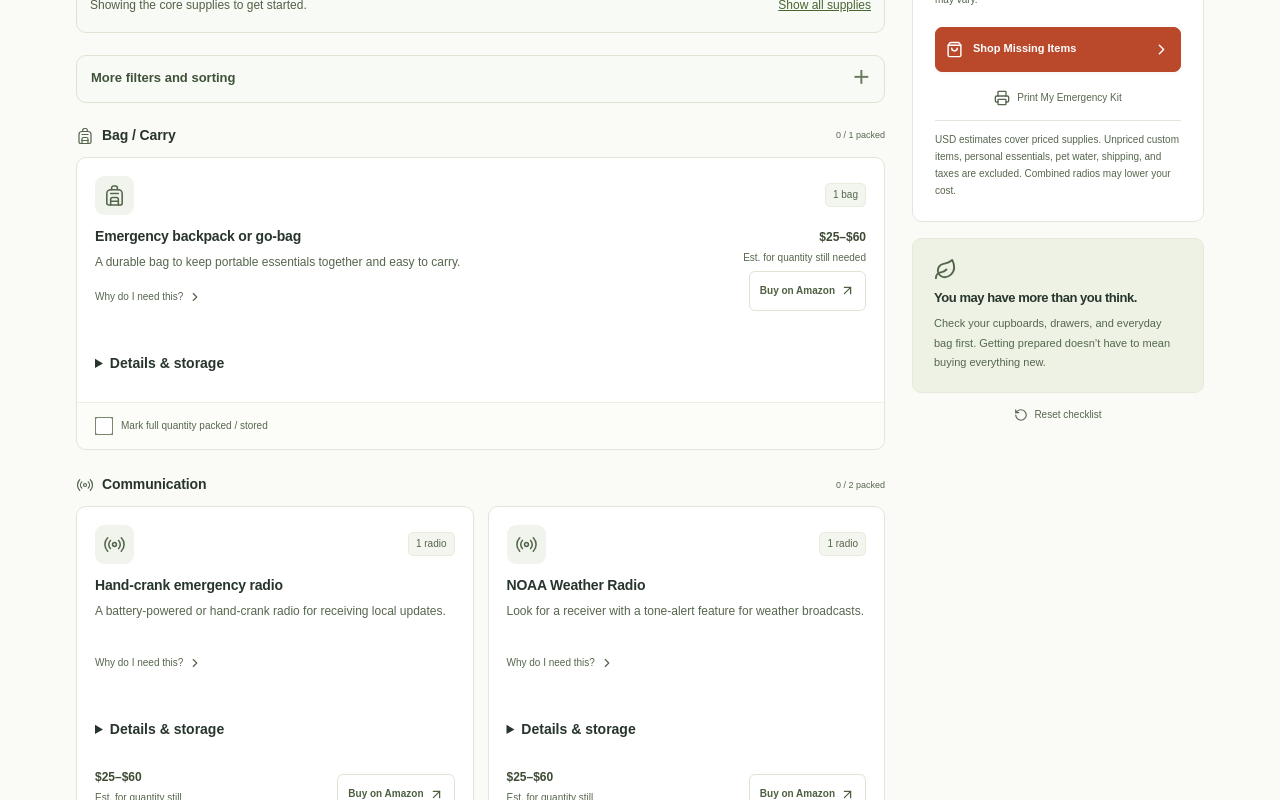
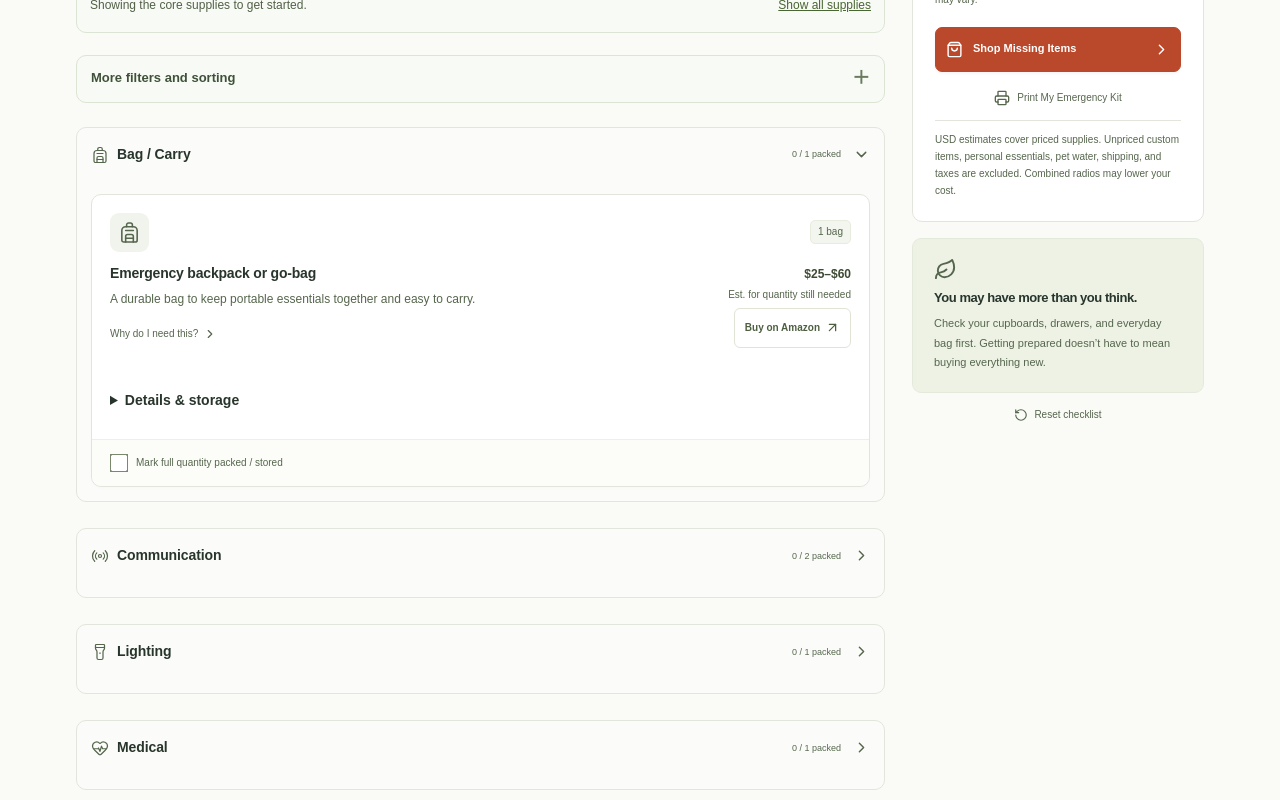
Before and after one commit to confire15/creditcardchris, a Next.js app: page /go-bag in a window 1280 px wide. Shown: the part 1760-2560 px from the top of the page. Built offline with nearby package versions, Linux system fonts and the light colour scheme.

Commit message:
feat: collapse checklist into category accordions

```diff
--- a/src/components/gobag/gobag.module.css
+++ b/src/components/gobag/gobag.module.css
@@ -862,14 +862,25 @@
 }
 .categorySection {
   margin: 0 0 26px;
+  border: 1px solid var(--line);
+  border-radius: 10px;
+  background: #fbfcf9;
+  padding: 0 14px 14px;
 }
 .categoryHeading {
   display: flex;
   gap: 8px;
   align-items: center;
-  margin-bottom: 12px;
-  color: #56664d;
-}
+  min-height: 54px;
+  margin: 0;
+  color: #56664d;
+  cursor: pointer;
+  list-style: none;
+}
+.categoryHeading::-webkit-details-marker { display: none; }
+.categoryChevron { margin-left: 4px; transition: transform 0.2s ease; }
+.categorySection[open] .categoryChevron { transform: rotate(90deg); }
+.categorySection[open] .categoryHeading { margin-bottom: 12px; }
 .categoryHeading h3 {
   font-size: 14px;
   letter-spacing: -0.1px;
--- a/src/components/gobag/gobag.tsx
+++ b/src/components/gobag/gobag.tsx
@@ -125,10 +125,14 @@ function PetEmergencyKit({
   items,
   state,
   toggle,
+  open,
+  onOpenChange,
 }: {
   items: EmergencyItem[];
   state: KitState;
   toggle: (item: EmergencyItem) => void;
+  open?: boolean;
+  onOpenChange?: (open: boolean) => void;
 }) {
   return items.length ? (
     <div className={styles.petSection}>
@@ -143,6 +147,8 @@ function PetEmergencyKit({
         items={items}
         state={state}
         toggle={toggle}
+        open={open}
+        onOpenChange={onOpenChange}
       />
     </div>
   ) : null;
@@ -432,6 +438,7 @@ export default function GoBag() {
   const [priority, setPriority] = useState("All priorities");
   const [placement, setPlacement] = useState("All supplies");
   const [showAllSupplies, setShowAllSupplies] = useState(false);
+  const [expandedCategory, setExpandedCategory] = useState<string | null>(null);
   const [shopOpen, setShopOpen] = useState(false);
   const [resetOpen, setResetOpen] = useState(false);
   const summary = useMemo(() => getSummary(kit.state), [kit.state]);
@@ -481,6 +488,9 @@ export default function GoBag() {
         )
       );
     });
+  const activeCategory = visibleCategories.includes(expandedCategory ?? "")
+    ? expandedCategory
+    : (visibleCategories[0] ?? null);
   const shopTrigger = useRef<HTMLElement | null>(null);
   const resetTrigger = useRef<HTMLElement | null>(null);
   const openShop = () => {
@@ -659,6 +669,8 @@ export default function GoBag() {
                         items={checklistItems.filter((i) => i.category === c)}
                         state={kit.state}
                         toggle={kit.toggle}
+                        open={activeCategory === c}
+                        onOpenChange={(open) => setExpandedCategory(open ? c : null)}
                       />
                     ))}
                     <PetEmergencyKit
@@ -667,6 +679,10 @@ export default function GoBag() {
                       )}
                       state={kit.state}
                       toggle={kit.toggle}
+                      open={activeCategory === "Pet Emergency Kit"}
+                      onOpenChange={(open) =>
+                        setExpandedCategory(open ? "Pet Emergency Kit" : null)
+                      }
                     />
                     {!checklistItems.length && category !== "Personal essentials" && (
                       <div className={styles.empty}>
--- a/src/components/gobag/kit-parts.tsx
+++ b/src/components/gobag/kit-parts.tsx
@@ -513,33 +513,36 @@ export function CategorySection({
   items,
   state,
   toggle,
+  open = false,
+  onOpenChange,
 }: {
   category: string;
   items: EmergencyItem[];
   state: KitState;
   toggle: (item: EmergencyItem) => void;
+  open?: boolean;
+  onOpenChange?: (open: boolean) => void;
 }) {
   return (
-    <section className={styles.categorySection} aria-label={category}>
-      <div className={styles.categoryHeading}>
+    <details
+      className={styles.categorySection}
+      open={open}
+      onToggle={(event) => onOpenChange?.(event.currentTarget.open)}
+    >
+      <summary className={styles.categoryHeading}>
         <ItemIcon name={items[0].icon} size={18} />
         <h3>{category}</h3>
         <span>
-          {items.filter((i) => isPacked(i, state)).length} / {items.length}{" "}
-          packed
+          {items.filter((i) => isPacked(i, state)).length} / {items.length} packed
         </span>
-      </div>
+        <ChevronRight className={styles.categoryChevron} size={17} aria-hidden="true" />
+      </summary>
       <div className={state.compact ? styles.compactGrid : styles.itemGrid}>
         {items.map((item) => (
-          <EmergencyItemCard
-            key={item.id}
-            item={item}
-            state={state}
-            toggle={toggle}
-          />
+          <EmergencyItemCard key={item.id} item={item} state={state} toggle={toggle} />
         ))}
       </div>
-    </section>
+    </details>
   );
 }
 export function CostSummary({
```
